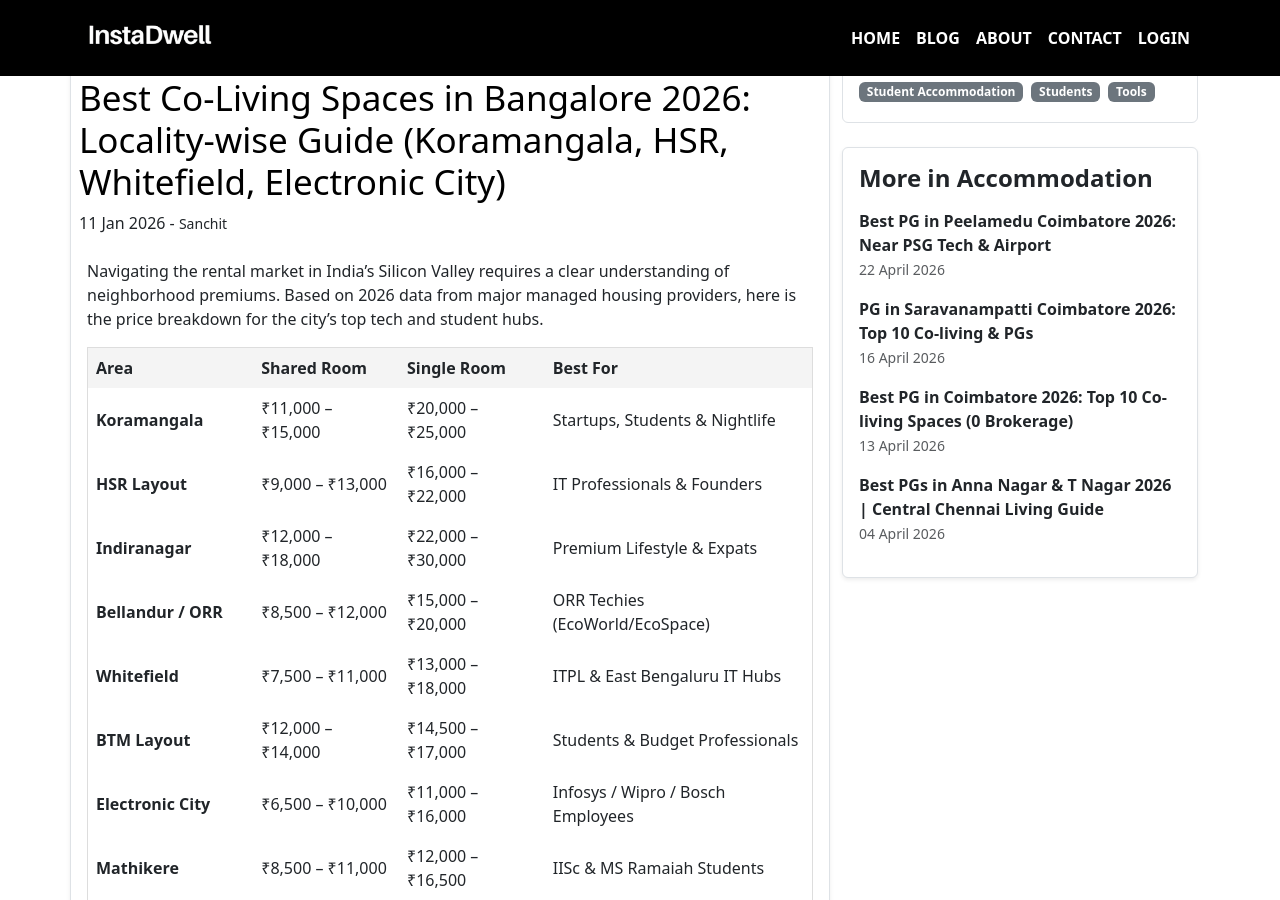
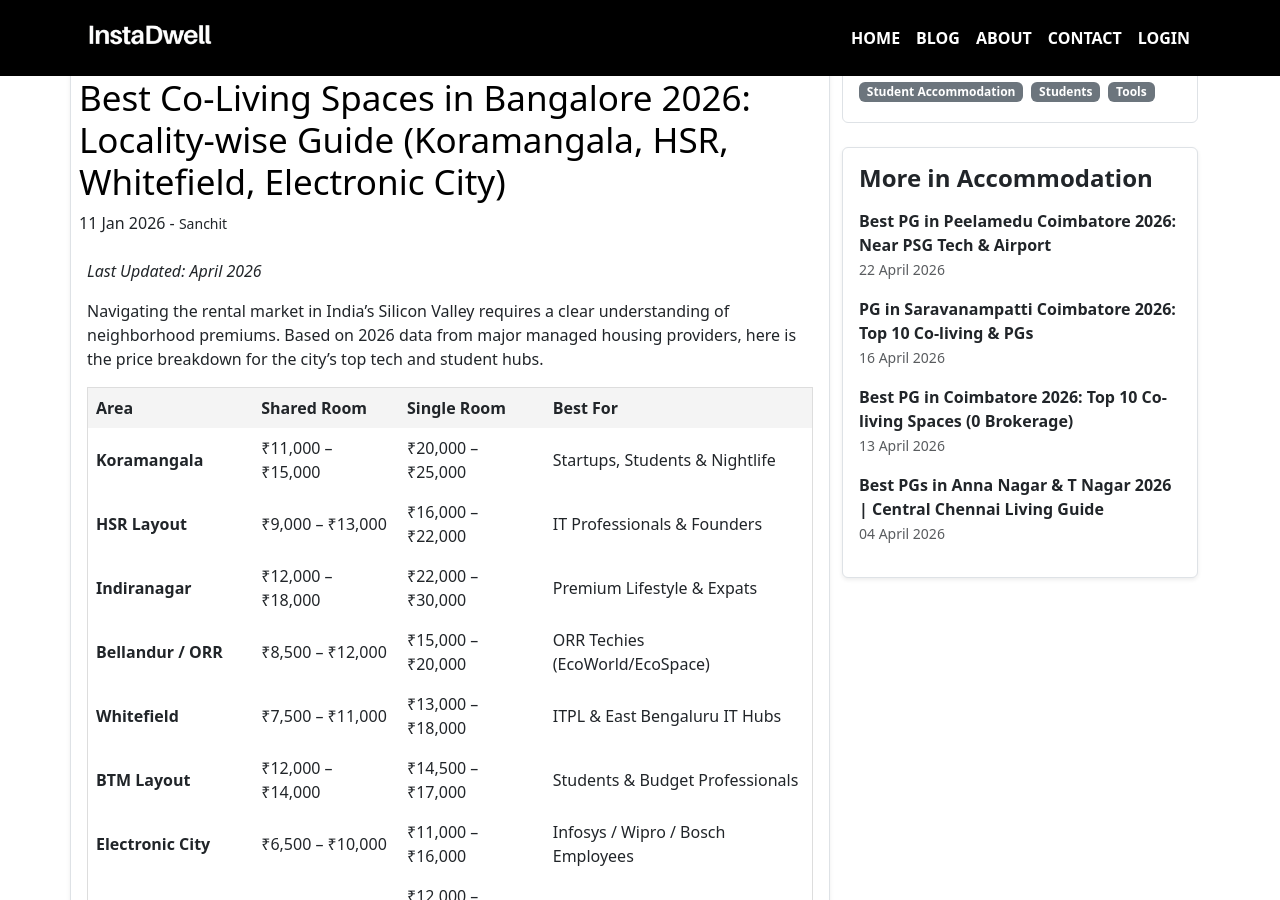
Before and after one commit to instadw/instadwell-blog, a Jekyll site: the page built from _posts/2026-1-11-best-co-living-spaces-in-bengaluru-and-ultimate-rent-guide-2026.md, in a window 1280 px wide and 900 px high, scrolled down 440 px. Built offline with Jekyll 4.4.1, drawn with Linux system fonts in a browser that asks for light colours.

Commit message:
Update 2026-1-11-best-co-living-spaces-in-bengaluru-and-ultimate-rent-guide-2026.md

```diff
--- a/_posts/2026-1-11-best-co-living-spaces-in-bengaluru-and-ultimate-rent-guide-2026.md
+++ b/_posts/2026-1-11-best-co-living-spaces-in-bengaluru-and-ultimate-rent-guide-2026.md
@@ -44,6 +44,7 @@ faq:
   - question: "Is 1 BHK co-living available in Bangalore?"
     answer: "Yes, some operators offer 1 BHK style private units within a managed community. These are effectively private apartments with shared common areas, typically starting at ₹25,000 per month in hubs like HSR Layout."
 ---
+*Last Updated: April 2026*
 
 Navigating the rental market in India's Silicon Valley requires a clear understanding of neighborhood premiums. Based on 2026 data from major managed housing providers, here is the price breakdown for the city's top tech and student hubs.
 
```
